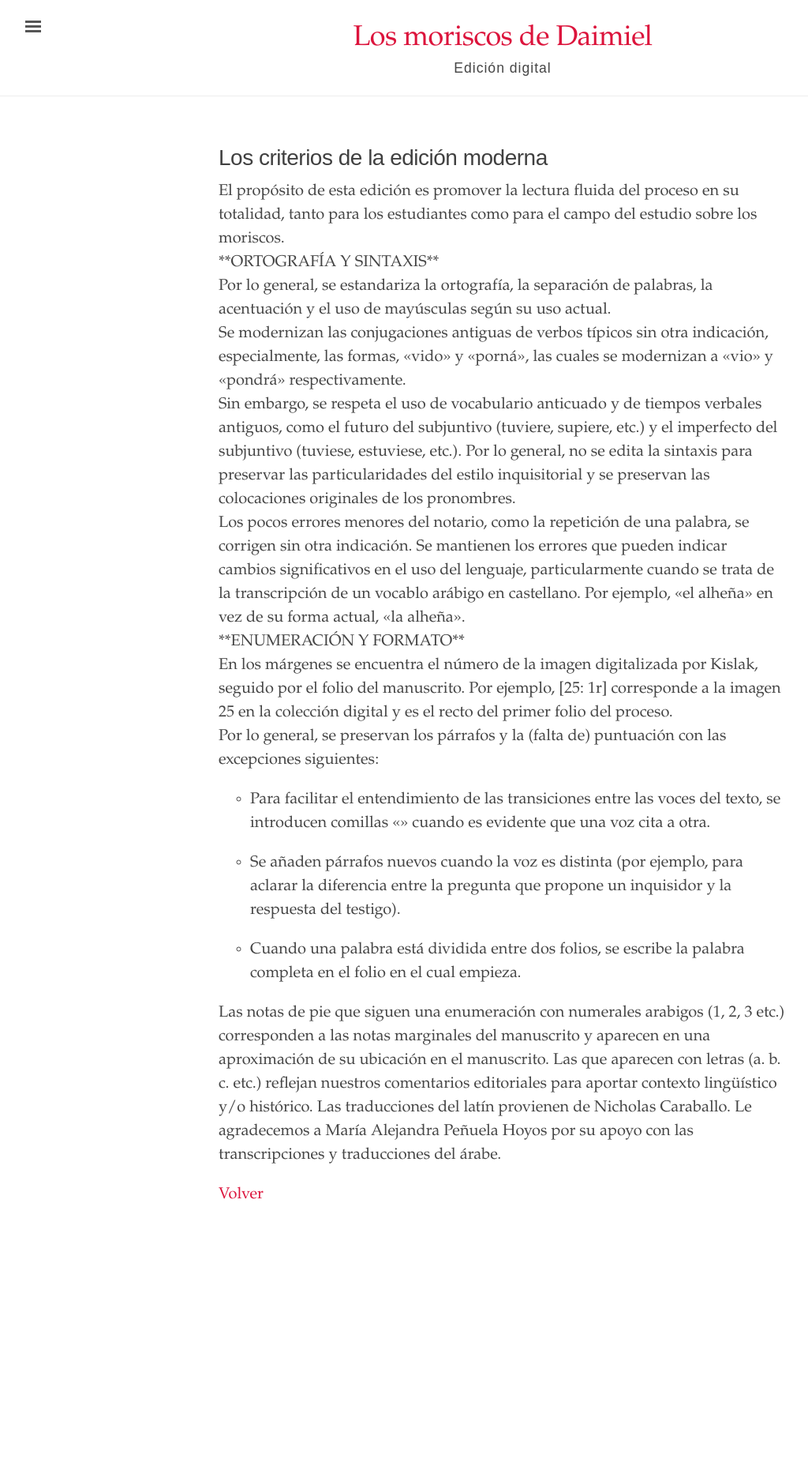
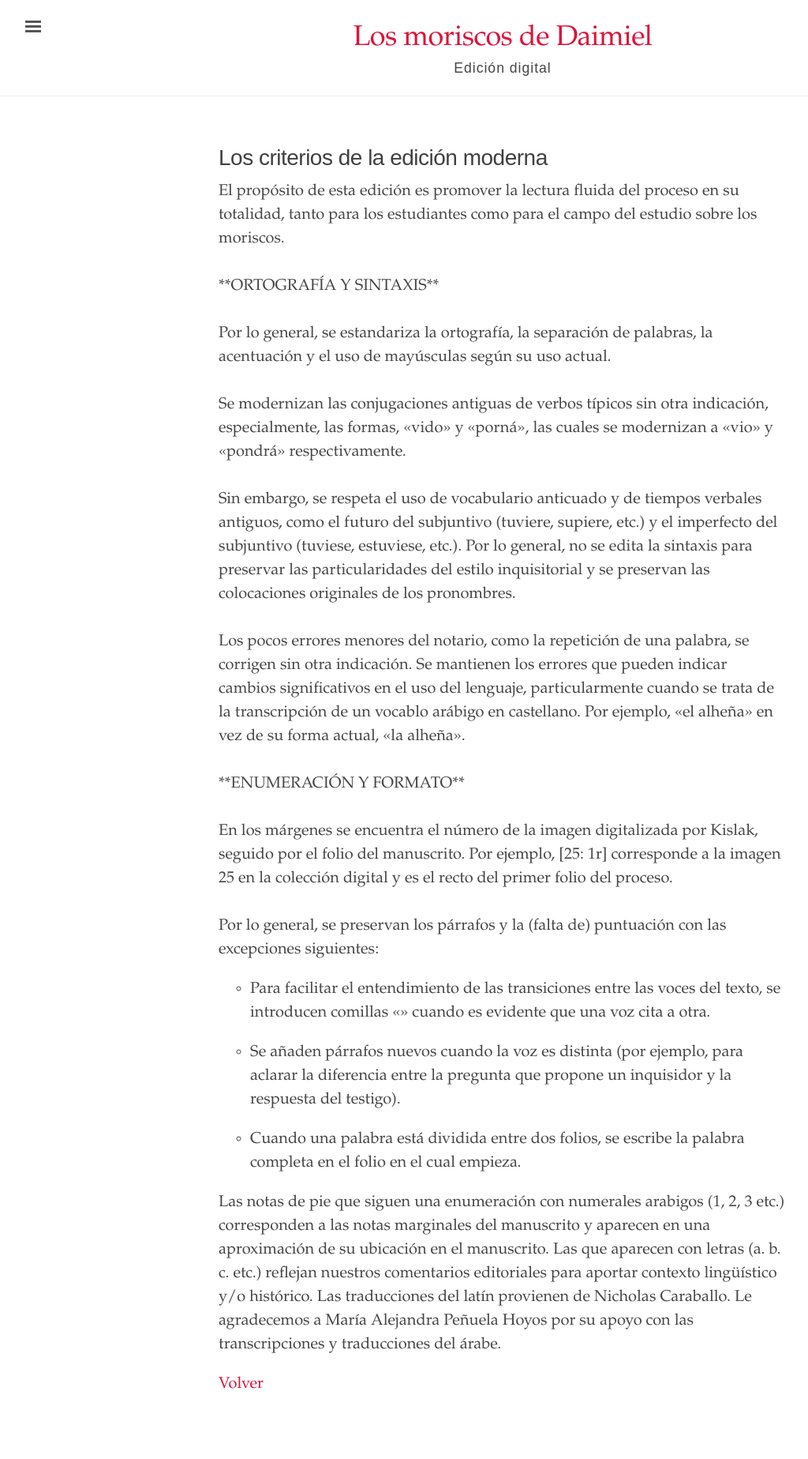
Before and after one commit to digbmc/moriscos-daimel, a Jekyll site: the page built from criterios-em.md, in a window 1280 px wide. Shown: the whole page at 79% size, without its empty margins (3-1027 px from the left). Built offline with Jekyll 4.4.1, drawn with Linux system fonts in a browser that asks for light colours; before the commit the page ends 1607 px from its top, so only the background shows below that.

Commit message:
Update criterios-em.md

```diff
--- a/criterios-em.md
+++ b/criterios-em.md
@@ -6,23 +6,23 @@ hide_in_nav: true
 <div id="criterios">
 <p>
 El propósito de esta edición es promover la lectura fluida del proceso en su totalidad, tanto para los estudiantes como para el campo del estudio sobre los moriscos.
-<br>
+<br><br>
 
-**ORTOGRAFÍA Y SINTAXIS** <br>
+**ORTOGRAFÍA Y SINTAXIS** <br><br>
 
 Por lo general, se estandariza la ortografía, la separación de palabras, la acentuación y el uso de mayúsculas según su uso actual.
-<br>
+<br><br>
 Se modernizan las conjugaciones antiguas de verbos típicos sin otra indicación, especialmente, las formas, «vido» y «porná», las cuales se modernizan a «vio» y «pondrá» respectivamente.
- <br>
+ <br><br>
 Sin embargo, se respeta el uso de vocabulario anticuado y de tiempos verbales antiguos, como el futuro del subjuntivo (tuviere, supiere, etc.) y el imperfecto del subjuntivo (tuviese, estuviese, etc.). Por lo general, no se edita la sintaxis para preservar las particularidades del estilo inquisitorial y se preservan las colocaciones originales de los pronombres.
-<br>
+<br><br>
 Los pocos errores menores del notario, como la repetición de una palabra, se corrigen sin otra indicación. Se mantienen los errores que pueden indicar cambios significativos en el uso del lenguaje, particularmente cuando se trata de la transcripción de un vocablo arábigo en castellano. Por ejemplo, «el alheña» en vez de su forma actual, «la alheña».
 
-<br>
+<br><br>
 
- **ENUMERACIÓN Y FORMATO** <br>
+ **ENUMERACIÓN Y FORMATO** <br><br>
 
-En los márgenes se encuentra el número de la imagen digitalizada por Kislak, seguido por el folio del manuscrito. Por ejemplo, [25: 1r] corresponde a la imagen 25 en la colección digital y es el recto del primer folio del proceso.  <br>
+En los márgenes se encuentra el número de la imagen digitalizada por Kislak, seguido por el folio del manuscrito. Por ejemplo, [25: 1r] corresponde a la imagen 25 en la colección digital y es el recto del primer folio del proceso.  <br><br>
 
 Por lo general, se preservan los párrafos y la (falta de) puntuación con las excepciones siguientes:
     <ul>
```
